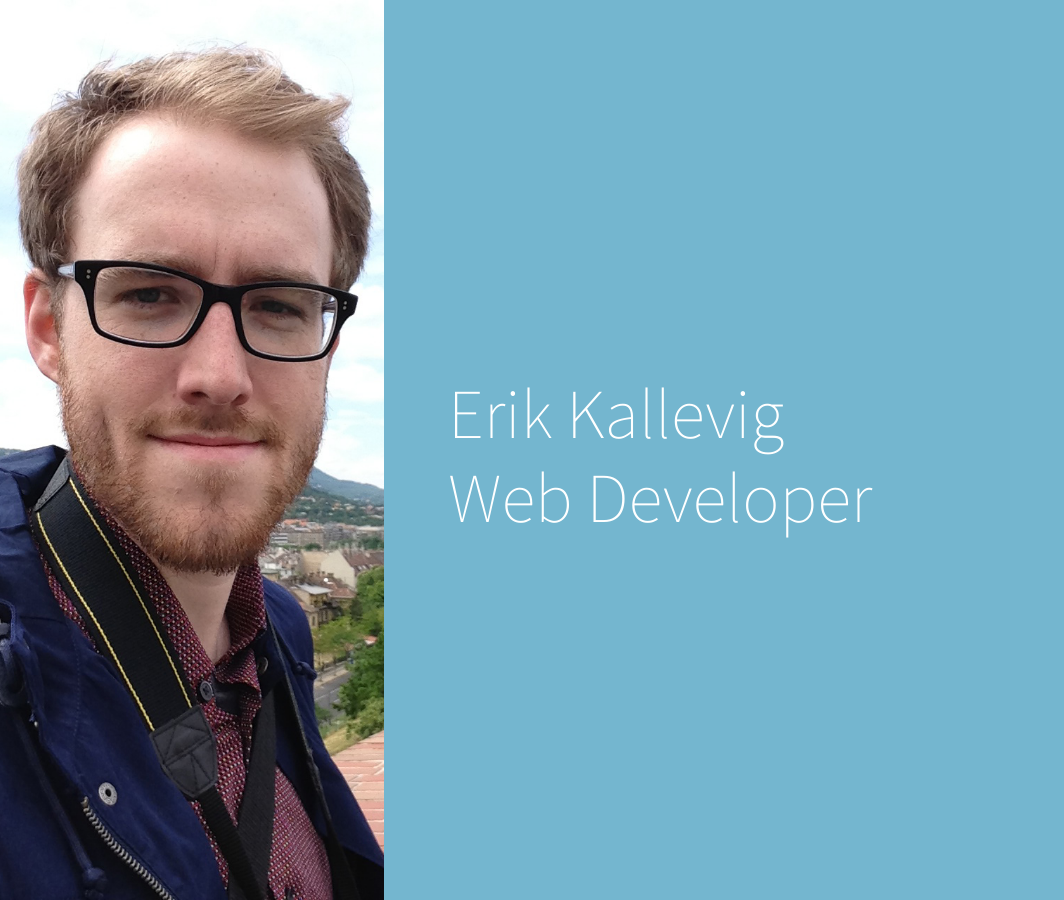
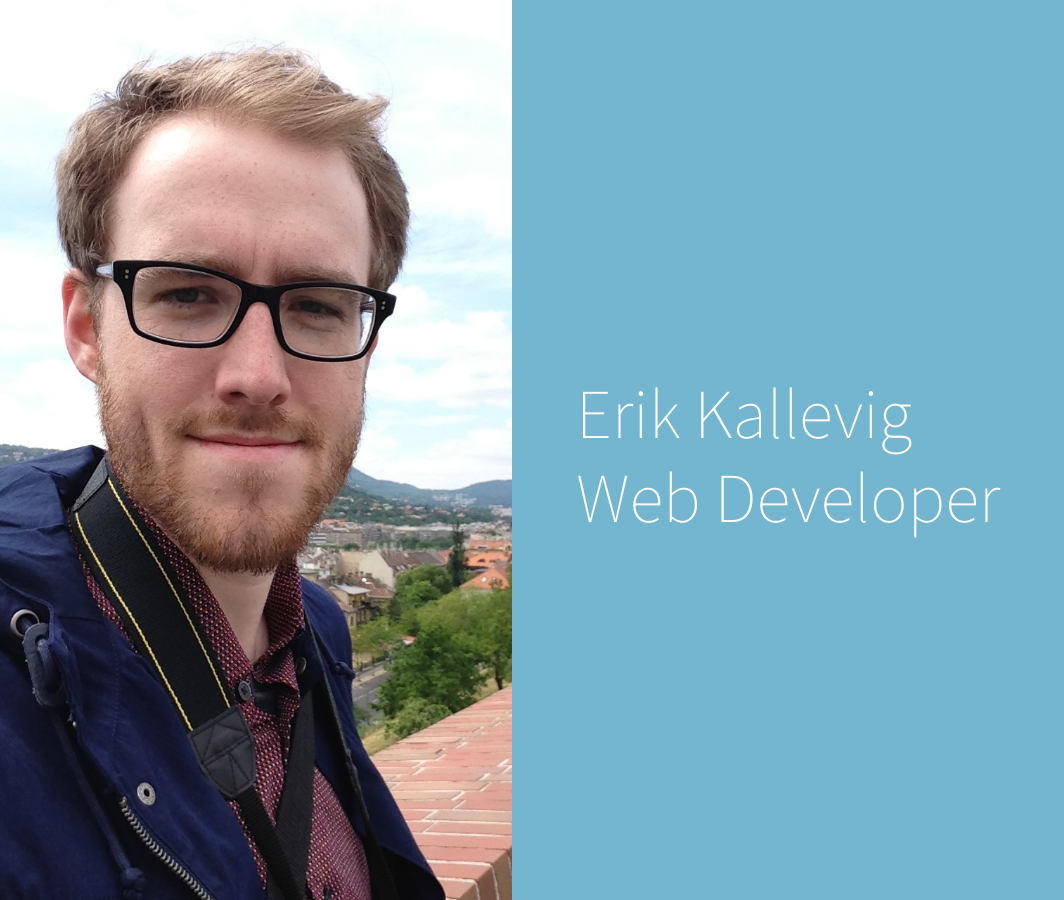
Before and after one commit to ekallevig/ekallevig.github.io, a Jekyll site: the page index.html, which Jekyll copies as it is, in a window 1280 px wide. Shown: the whole page, without its empty margins (0-1064 px from the left). Built offline with Jekyll 4.4.1, drawn with Linux system fonts in a browser that asks for light colours; Markdown is read by kramdown in place of the engine named in the settings.

Commit message:
favicon, style tweaks

```diff
--- a/css/default.css
+++ b/css/default.css
@@ -165,14 +165,6 @@
     width: 100%;
 }
 
-.show {
-  display: block !important;
-}
-
-.hide {
-  display: none !important;
-}
-
 h1,
 h2,
 h3,
@@ -185,8 +177,8 @@
 }
 
 a {
-  color: #15c;
-  text-decoration: none;
+    color: rgb(255,255,255);
+    text-decoration: underline;
 }
 
 
@@ -232,7 +224,7 @@
     .portrait-image {
         background: url(/images/erik-portrait-vertical.jpg) no-repeat 30% 0 / cover;
         display: table-cell;
-    width: 30%;
+        width: 50%;
     }
 
     .page-header {
@@ -242,11 +234,27 @@
     }
 
     .page-title {
+        font-size: 50px;
+    }
+
+}
+
+
+/**
+ * Medium window
+ */
+
+@media all and (min-width: 700px) {
+
+    .portrait-image {
+        width: 40%;
+    }
+
+    .page-title {
         font-size: 70px;
     }
 
 }
-
 
 
 /**
@@ -270,15 +278,3 @@
     }
 
 }
-
-
-
-/**
- * Print
- */
-
-@media print {
-
-
-
-}
--- a/index.html
+++ b/index.html
@@ -1,5 +1,4 @@
 <!doctype html>
-
 <html lang="en">
 
 <head>
@@ -11,25 +10,18 @@
     <meta name="viewport" content="width=device-width, initial-scale=1.0">
     <link href="http://fonts.googleapis.com/css?family=Source+Sans+Pro:200" rel="stylesheet">
     <link rel="stylesheet" href="/css/default.css" />
-    <link href="./favicon.png" rel="shortcut icon">
-
+    <link href="/images/favicon-32x32.png" rel="shortcut icon">
     <!--[if lt IE 9]>
-    <script src="//html5shiv.googlecode.com/svn/trunk/html5.js"></script>
+    <script src="/js/respond.min.js"></script>
     <![endif]-->
 </head>
 
 <body>
-
     <div class="page-wrap">
-
         <div class="portrait-image"></div>
-
         <div class="page-header">
             <h1 class="page-title">Erik Kallevig<br>Web Developer</h1>
         </div>
-
     </div>
-
 </body>
-
 </html>
```
Also changed, not shown: images/favicon-32x32.png (added), js/respond.min.js (added), 1 other file. Lines whose indentation alone changed are shown as unchanged.
